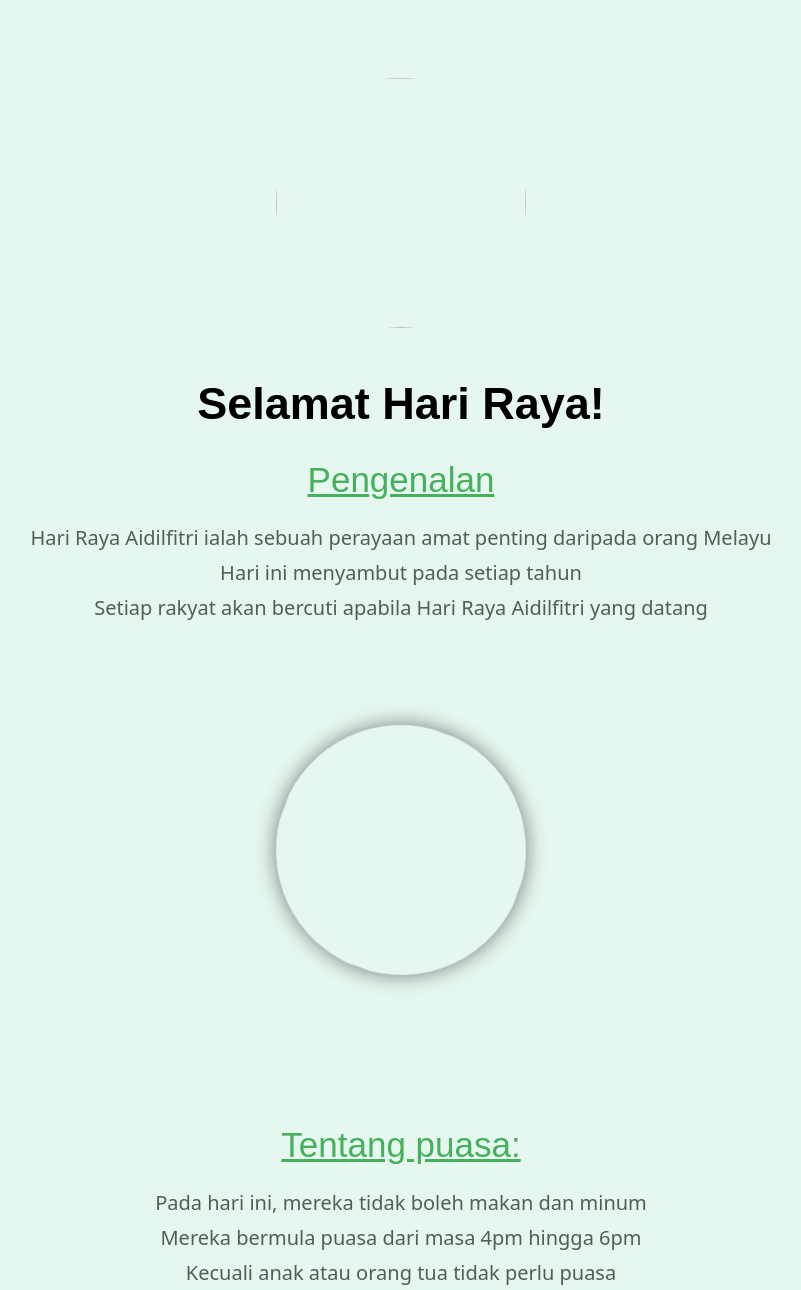
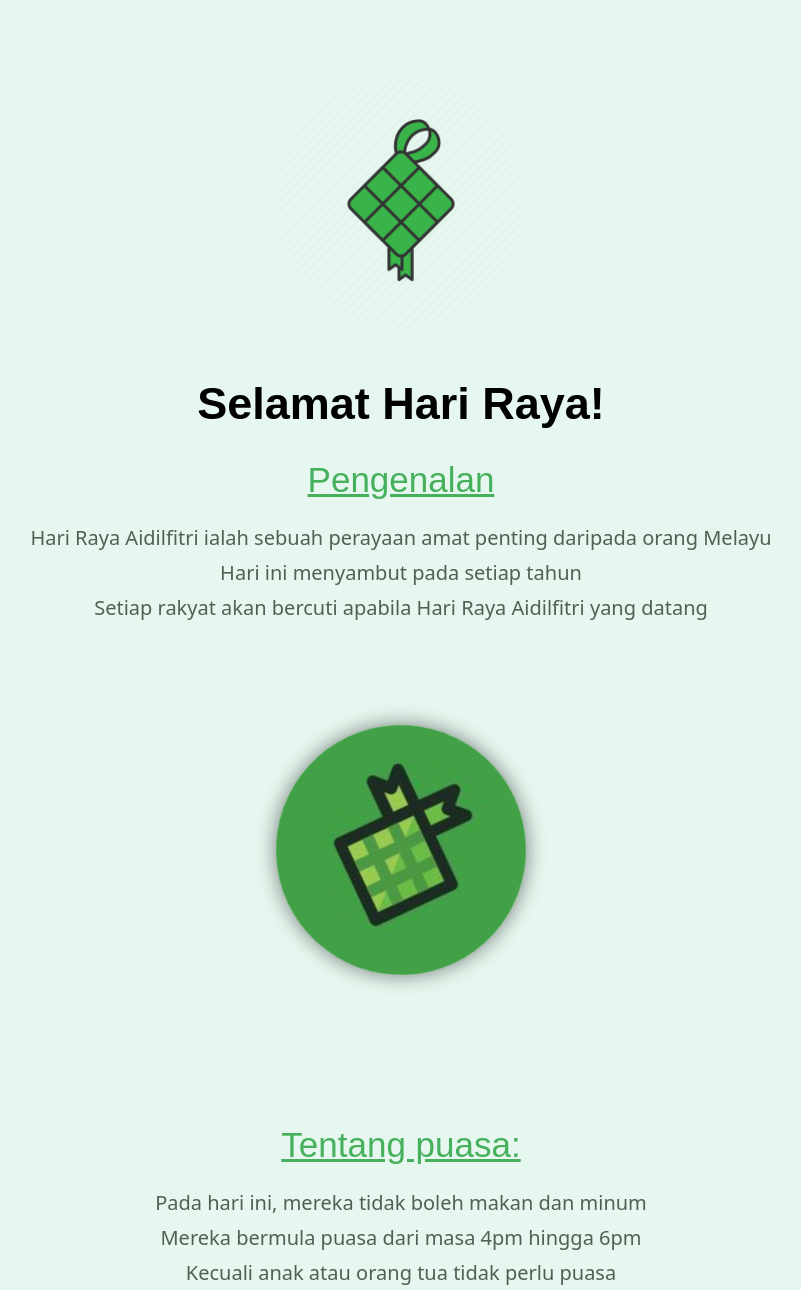
Before and after one commit to kirano-sharky/hari-raya, a plain HTML site: page index.html in a window 1280 px wide. Shown: the whole page, without its empty margins (239-1040 px from the left). Drawn offline with nearby package versions, Linux system fonts and the light colour scheme.

Commit message:
Update index.html

```diff
--- a/index.html
+++ b/index.html
@@ -14,13 +14,13 @@
     <!-- CSS File -->
     <link href="style.css" rel="stylesheet" />
 
-    <link rel="Icon" href="img/logo.png"/>
+    <link rel="Icon" href="logo.png"/>
 
 
 </head>
 
 <body>
-    <img src="img/logo.png"/>
+    <img src="logo.png"/>
     <div class="main_font">
         <span>Selamat Hari Raya!</span>
     </div>
@@ -36,7 +36,7 @@
             <span>Setiap rakyat akan bercuti apabila Hari Raya Aidilfitri yang datang</span>
         </div>
     </div>
-    <img class="ketupat_img" src="img/ketupat.jpg"/>
+    <img class="ketupat_img" src="ketupat.jpg"/>
     <div class="PUASA">
         <div class="PUASA_name">
             <span>Tentang puasa:</span>
```
